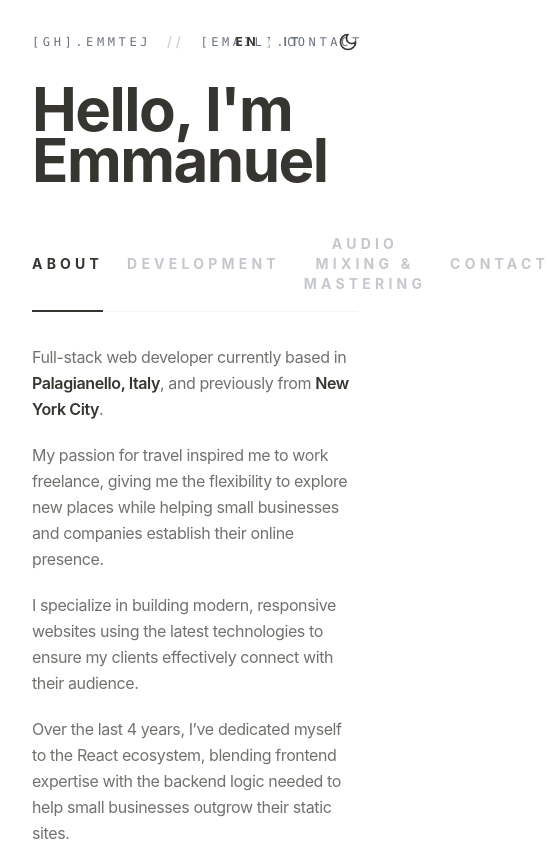
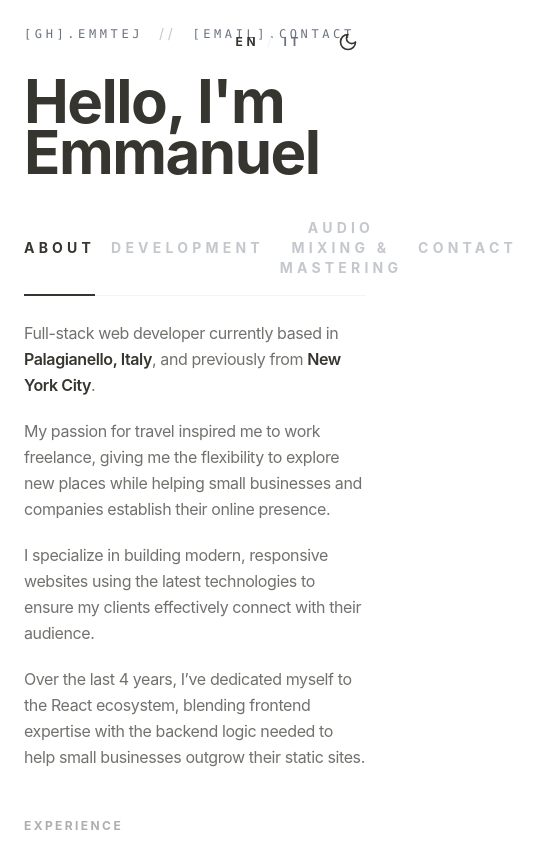
Before and after one commit to emmtej/portfolio-website, a React (Vite) app: page / in a window 390 px wide. Shown: the top 844 px of the page, 549 px wide, since content can reach past the window. Built offline with nearby package versions, Linux system fonts and the light colour scheme.

Commit message:
style: optimize global layout and navigation spacing for large displays
- Reduce main container padding in Layout.tsx
- Tighten sticky header padding and margins in Tabs.tsx
- Add backdrop blur to sticky navigation for better visual continuity

```diff
--- a/src/components/Layout.tsx
+++ b/src/components/Layout.tsx
@@ -17,7 +17,7 @@ const fadeIn = {
 
 export function Layout({ children }: LayoutProps) {
   return (
-    <main className="min-h-screen px-8 pb-8 md:px-16 md:pb-16 lg:px-24 lg:pb-24 flex justify-center">
+    <main className="min-h-screen px-6 pb-6 md:px-12 md:pb-12 lg:px-16 lg:pb-16 flex justify-center">
       <div className="w-full max-w-4xl flex flex-col relative">
         <motion.div
           className="fixed top-6 right-6 flex items-center gap-4 z-50"
--- a/src/components/Tabs.tsx
+++ b/src/components/Tabs.tsx
@@ -104,18 +104,18 @@ export function Tabs({ header }: { header?: ReactNode }) {
     <div className="w-full">
       <motion.div
         className={cn(
-          "border-b border-border-subtle bg-bg-app z-40",
-          header ? "sticky top-0 pt-8 md:pt-16 lg:pt-24" : "sticky top-0 pt-4"
+          "border-b border-border-subtle bg-bg-app/95 backdrop-blur-sm z-40",
+          header ? "sticky top-0 pt-6 md:pt-10 lg:pt-12" : "sticky top-0 pt-4"
         )}
         initial="hidden"
         animate="visible"
         variants={fadeInBorder}
       >
 
-        {header && <div className="mb-8 md:mb-12">{header}</div>}
+        {header && <div className="mb-6 md:mb-8">{header}</div>}
         <motion.nav
           role="tablist"
-          className="flex gap-6"
+          className="flex gap-4 md:gap-6"
           initial="hidden"
           animate="visible"
           variants={fadeInRestTabs}
@@ -135,7 +135,7 @@ export function Tabs({ header }: { header?: ReactNode }) {
       </motion.div>
 
       <motion.div
-        className="mt-8"
+        className="mt-6 md:mt-8"
         initial="hidden"
         animate="visible"
         variants={fadeInRestTabs}
```
